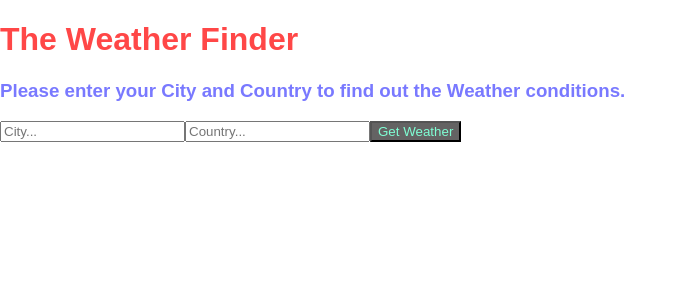
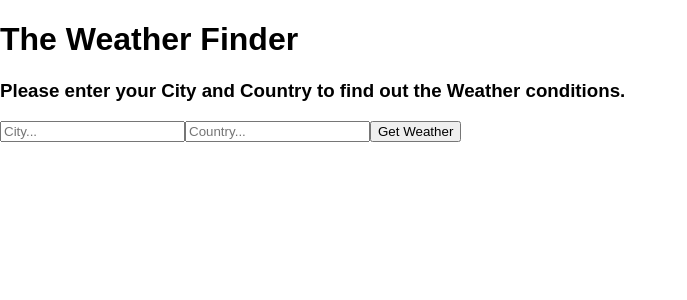
Before and after one commit to SirRiixz/weather_app, a React (Create React App) app: page / in a window 1280 px wide. Shown: the top 300 px of the page, without its empty margins (0-687 px from the left). Built offline with nearby package versions, Linux system fonts and the light colour scheme.

Commit message:
delete css

```diff
--- a/src/index.css
+++ b/src/index.css
@@ -2,21 +2,5 @@ body {
   margin: 0;
   padding: 0;
 	font-family: sans-serif;
-	color: mediumaquamarine;
+
 }
-
-h1 {
-	color: rgb(255, 71, 71);
-}
-
-h3 {
-	color: rgb(121, 121, 255);
-}
-button {
-	background-color: rgb(100, 99, 99);
-	color: aquamarine;
-}
-
-p {
-	color: grey;
-}
```
